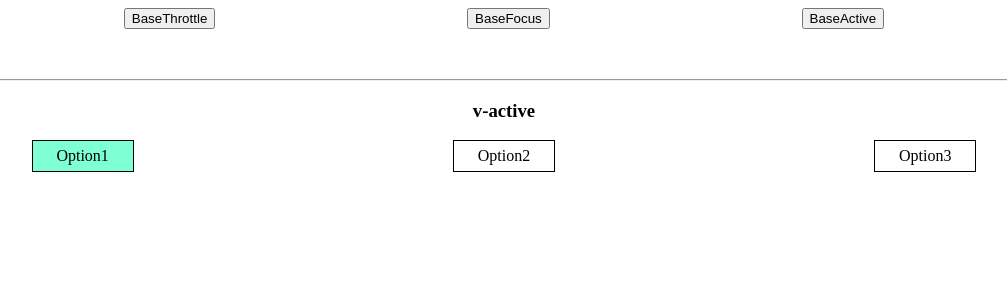
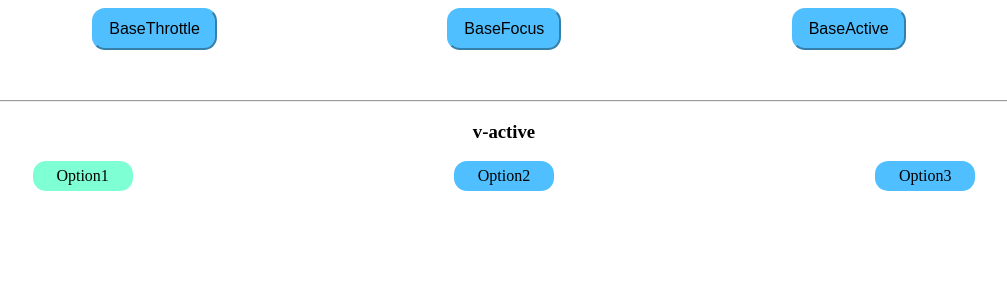
Before and after one commit to GreyJyy/vue-custom-directives, a Vue app: page / in a window 1280 px wide. Both pictures are taken after a click on the button "BaseActive". Shown: the top 300 px of the page, without its empty margins (136-1143 px from the left). Built offline with nearby package versions, Linux system fonts and the light colour scheme.

Commit message:
style: change the button style

```diff
--- a/src/App.vue
+++ b/src/App.vue
@@ -44,4 +44,17 @@ textarea {
   overflow: hidden;
   resize: none;
 }
+button {
+  padding: 10px 15px;
+  margin-left: 0;
+  margin-right: 10px;
+  font-size: 16px;
+  border-radius: 13px;
+  background-color: #50bfff;
+  border-color: #50bfff;
+}
+button:hover {
+  background-color: rgb(115, 204, 255);
+  border-color: rgb(115, 204, 255);
+}
 </style>
--- a/src/directives/modules/active.js
+++ b/src/directives/modules/active.js
@@ -3,24 +3,24 @@ export default {
     initParams(el, binding)
   },
   update(el, binding) {
-    const { cNode, _childrens } = initParams(el, binding)
+    const { defaultClass, _childrens } = initParams(el, binding)
     //清除上一个标签的高亮样式
-    const oldInd = binding.oldValue.currentInd
-    _childrens[oldInd].className = ` ${cNode}`
+    const _oldInd = binding.oldValue.currentInd
+    _childrens[_oldInd].className = ` ${defaultClass}`
   }
 }
 
 //默认高亮
 function initParams(el, binding) {
   const _opts = binding.value
-  const { activeClass, cNode, currentInd } = _opts
-  //获取所有的以cNode为类名的DOM元素,以数组形式返回
-  const _childrens = el.getElementsByClassName(cNode)
+  const { activeClass, defaultClass, currentInd } = _opts
+  //获取所有的以defaultClass为类名的DOM元素,以数组形式返回
+  const _childrens = el.getElementsByClassName(defaultClass)
   //默认索引为0的标签高亮
   _childrens[currentInd].className += ` ${activeClass}`
-  //返回cNode与_childrens给切换类名逻辑使用
+  //返回defaultClass与_childrens给切换类名逻辑使用
   return {
-    cNode,
+    defaultClass,
     _childrens
   }
 }
--- a/src/examples/BaseActive.vue
+++ b/src/examples/BaseActive.vue
@@ -4,7 +4,7 @@
     <div
       class="nav-bar"
       v-active="{
-        cNode: 'nav-item',
+        defaultClass: 'nav-item',
         activeClass: 'nav-active',
         currentInd
       }"
@@ -40,7 +40,10 @@ export default {
   margin: auto;
   text-align: center;
   line-height: 30px;
-  border: 1px solid black;
+  font-size: 16px;
+  border-radius: 13px;
+  background-color: #50bfff;
+  border-color: #50bfff;
 }
 
 /* for activeClass*/
```
